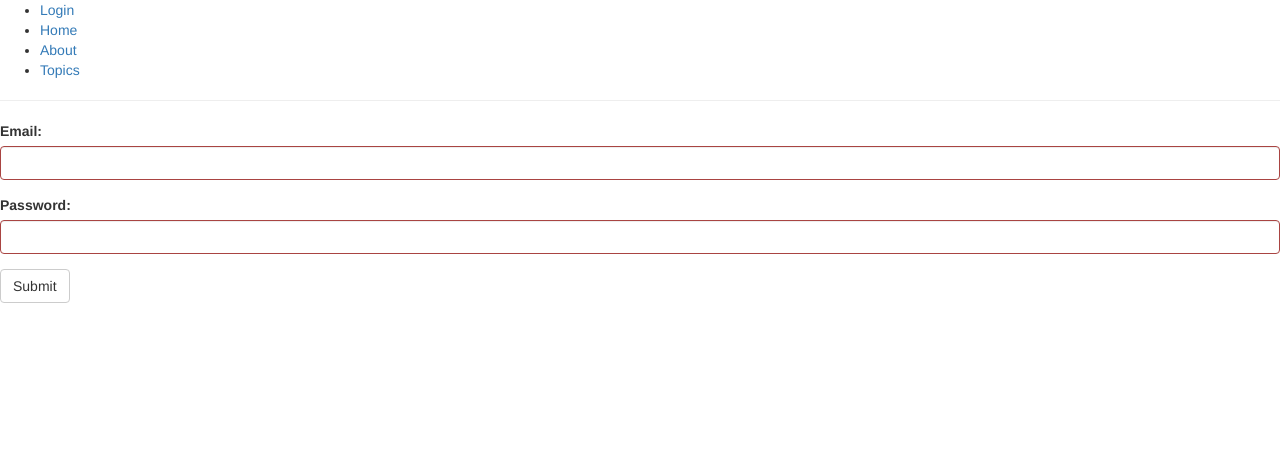
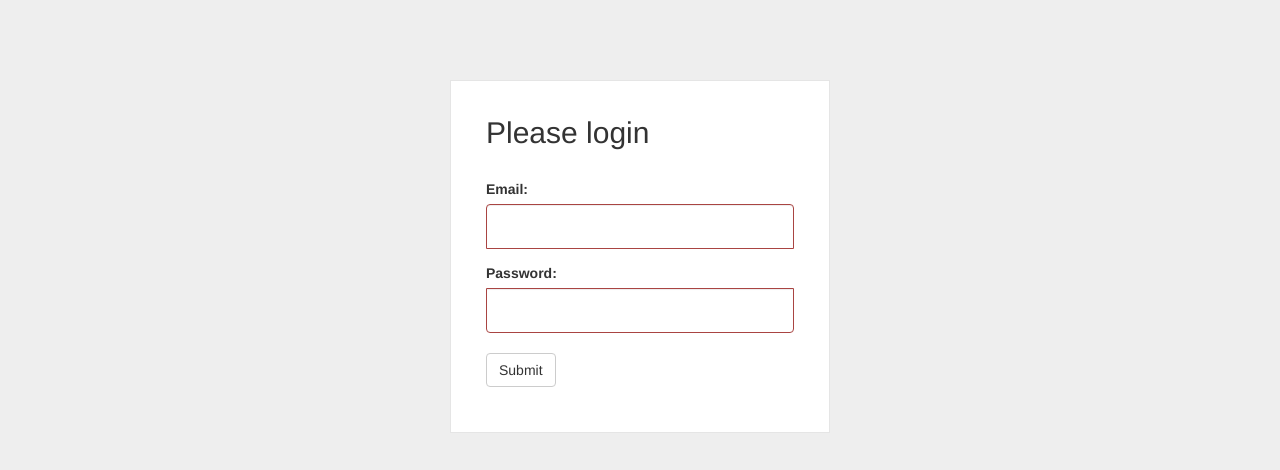
Before and after one commit to mantuonweb/react_with_routing, a React (Create React App) app in the folder React_Client/clientapp/: page / in a window 1280 px wide. Shown: the top 470 px of the page. Built offline with nearby package versions, Linux system fonts and the light colour scheme.

Commit message:
some changes

```diff
--- a/React_Client/clientapp/src/App.css
+++ b/React_Client/clientapp/src/App.css
@@ -1,28 +1,49 @@
-.App {
-  text-align: center;
+body {
+  background: #eee !important;
 }
 
-.App-logo {
-  animation: App-logo-spin infinite 20s linear;
-  height: 80px;
+.wrapper {
+  margin-top: 80px;
+  margin-bottom: 80px;
 }
 
-.App-header {
-  background-color: #222;
-  height: 150px;
-  padding: 20px;
-  color: white;
+.form-signin {
+  max-width: 380px;
+  padding: 15px 35px 45px;
+  margin: 0 auto;
+  background-color: #fff;
+  border: 1px solid rgba(0,0,0,0.1);
+
+  .form-signin-heading,
+  .checkbox {
+    margin-bottom: 30px;
   }
 
-.App-title {
-  font-size: 1.5em;
+  .checkbox {
+    font-weight: normal;
   }
 
-.App-intro {
-  font-size: large;
+  .form-control {
+    position: relative;
+    font-size: 16px;
+    height: auto;
+    padding: 10px;
+    @include box-sizing(border-box);
+
+    &:focus {
+      z-index: 2;
+    }
   }
 
-@keyframes App-logo-spin {
-  from { transform: rotate(0deg); }
-  to { transform: rotate(360deg); }
+  input[type="text"] {
+    margin-bottom: -1px;
+    border-bottom-left-radius: 0;
+    border-bottom-right-radius: 0;
   }
+
+  input[type="password"] {
+    margin-bottom: 20px;
+    border-top-left-radius: 0;
+    border-top-right-radius: 0;
+  }
+}
--- a/React_Client/clientapp/src/components/About.js
+++ b/React_Client/clientapp/src/components/About.js
@@ -1,9 +1,4 @@
 import { Component } from 'react';
-// import {
-//   BrowserRouter as Router,
-//   Route,
-//   Link
-// } from 'react-router-dom';
 import AboutRender from './../jsx/about.jsx';
 class About extends Component {
    constructor(){
--- a/React_Client/clientapp/src/components/Home.js
+++ b/React_Client/clientapp/src/components/Home.js
@@ -1,14 +1,10 @@
-// import React, { Component } from 'react';
-// import {
-//   BrowserRouter as Router,
-//   Route,
-//   Link
-// } from 'react-router-dom';
 import React, { Component } from 'react';
+import HeaderComponent from './../components/master/Header.js';
 class Home extends Component {
    render() {
     return (
        <div>
+        <HeaderComponent>Header</HeaderComponent>
         <h2>Home</h2>
       </div>
     );
--- a/React_Client/clientapp/src/components/SelectTopic.js
+++ b/React_Client/clientapp/src/components/SelectTopic.js
@@ -1,9 +1,7 @@
 import React, { Component } from 'react';
 class SelectTopic extends Component {
   render() {
-    return (
-      <h3>Please select a topic.</h3>
-    );
+    return (<h3>Please select a topic.</h3>);
   }
 }
 
--- a/React_Client/clientapp/src/components/login/Login.Component.js
+++ b/React_Client/clientapp/src/components/login/Login.Component.js
@@ -23,19 +23,17 @@ class LoginComponent extends Component {
      this.setState({ username: username})
    }
    onFormSubmit(e){
-     // //console.log(e,'login component',this.username,this.state);
-     // fetch('http://localhost:5000/login',{
-     //     method: 'post',
-     //     data: JSON.stringify(this.state),
-     //     headers: new Headers({ 'Content-Type': 'application/json', 'Data-Type': 'application/json' }),
-     // });
-     $.ajax({
-      url:'http://localhost:5000/login',
-      method:'post',
-      data:JSON.stringify(this.state),
-      contentType: 'application/json',
-      dataType:'application/json'
-     })
+    if(this.username === "test" && this.password === "test" ){
+        this.props.history.push('/main');
+    }
+
+     // $.ajax({
+     //  url:'http://localhost:5000/login',
+     //  method:'post',
+     //  data:JSON.stringify(this.state),
+     //  contentType: 'application/json',
+     //  dataType:'application/json'
+     // })
    }
 }
 export default LoginComponent;
--- /dev/null
+++ b/React_Client/clientapp/src/components/master/Header.js
@@ -0,0 +1,12 @@
+import { Component } from 'react';
+import fetch from 'node-fetch';
+import HeaderRender from './../../jsx/master/header.jsx';
+import * as $ from 'jquery';
+
+class HeaderComponent extends Component {
+   constructor(props){
+     super(props);
+     this.render=HeaderRender.bind(this);
+   }
+}
+export default HeaderComponent;
--- /dev/null
+++ b/React_Client/clientapp/src/components/master/Main.js
@@ -0,0 +1,12 @@
+import { Component } from 'react';
+import fetch from 'node-fetch';
+import MainRender from './../../jsx/master/main.jsx';
+import * as $ from 'jquery';
+
+class MainComponent extends Component {
+   constructor(props){
+     super(props);
+     this.render=MainRender.bind(this);
+   }
+}
+export default MainComponent;
--- a/React_Client/clientapp/src/jsx/app.jsx
+++ b/React_Client/clientapp/src/jsx/app.jsx
@@ -9,24 +9,30 @@ import Topics from './../components/Topics.js';
 import About from './../components/About.js';
 import Home from './../components/Home.js';
 import LoginComponent from './../components/login/Login.Component.js';
+import MainComponent from './../components/master/Main.js';
+
+
 
 function AppRender(){
 	 return (
        <Router>
         <div>
-          <ul>
+             {/* <ul>
                 <li><Link to="/">Login</Link></li>
                  <li><Link to="/home">Home</Link></li>
                 <li><Link to="/about">About</Link></li>
                 <li><Link to="/topics">Topics</Link></li>
               </ul>
-
-          <hr/>
-
+    */}
+          <MainComponent>
+             {/* <HeaderComponent>Header</HeaderComponent>*/}
               <Route exact path="/" component={LoginComponent}/>
               <Route path="/about" component={About}/>
-          <Route path="/home" component={Home}/>
+              <Route path="/main" component={Home}/>
               <Route path="/topics" component={Topics}/>
+          </MainComponent>
+
+
         </div>
       </Router>
     );
--- a/React_Client/clientapp/src/jsx/login/Login.Render.jsx
+++ b/React_Client/clientapp/src/jsx/login/Login.Render.jsx
@@ -3,7 +3,10 @@ import { Input, Password, Form} from './../../common/components/Controls.js';
 function LoginRender(){
     //https://jsbin.com/wahuzo/edit?html,js,console,output
 	 return (
+         <div className="wrapper">
+                <div className="form-signin">
                  <Form onSubmit={this.onFormSubmit.bind(this)}>
+                     <h2 class="form-signin-heading">Please login</h2>
                      <div className={`form-group ${this.state.username?'':'has-error'}`}>
                          <label htmlFor="email" >Email:</label>
                          <Input ref="userName" name="username" className="form-control" required="true" content={this.username} onChange={this.onUserNameHandle.bind(this)}></Input>
@@ -14,7 +17,8 @@ function LoginRender(){
                      </div>
                      <button type="submit" className="btn btn-default">Submit</button>
                  </Form>
-
+                 </div>
+         </div>
     );
 }
 export default LoginRender;
--- /dev/null
+++ b/React_Client/clientapp/src/jsx/master/header.jsx
@@ -0,0 +1,15 @@
+import React from 'react';
+function HeaderRender(){
+	 return (
+		     <nav className="navbar navbar-default">
+		        <div className="container-fluid">
+		          <div className="navbar-header">
+		            <a className="navbar-brand" href="#">
+		              <img alt="Brand" src="..." />
+		            </a>
+		          </div>
+		        </div>
+		      </nav>
+    );
+}
+export default HeaderRender;
--- /dev/null
+++ b/React_Client/clientapp/src/jsx/master/main.jsx
@@ -0,0 +1,9 @@
+import React from 'react';
+
+function MainRender(){
+	 return (
+
+     <div> {this.props.children} </div>
+    );
+}
+export default MainRender;
```
Lines whose indentation alone changed are shown as unchanged.
